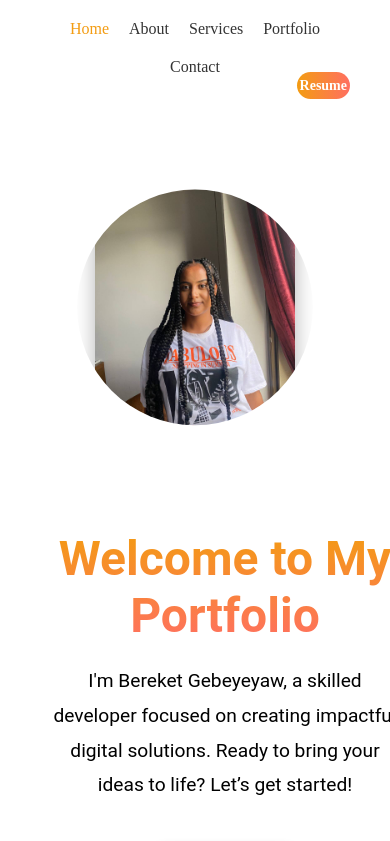
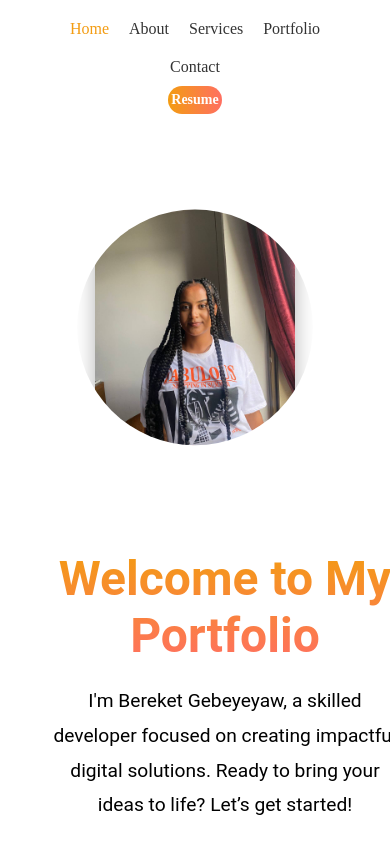
Before and after one commit to Bereketgebeyaw/Bereket-Gebeyaw, a React (Vite) app: page / in a window 390 px wide. Shown: the top 841 px of the page. Built offline with nearby package versions, Linux system fonts and the light colour scheme.

Commit message:
updated version

```diff
--- a/src/styles/Navbar.css
+++ b/src/styles/Navbar.css
@@ -33,19 +33,26 @@ ul li a {
   color: #f39c12;
 }
 
+
+
 .resume-button {
+  display: flex;
+  align-items: center;
+  justify-content: flex-end;
+  flex: 1; /* Allow it to push right */
+  min-width: max-content;
   margin-left: auto;
 }
 
 .resume-button a {
-
+  padding: 10px 20px;
   background: linear-gradient(90deg, #f39c12, #ff6f61);
   color: white;
   text-decoration: none;
   border-radius: 25px;
   font-weight: 600;
   transition: background 0.3s ease, transform 0.2s;
-  white-space: nowrap; /* Prevent text from wrapping */
+  white-space: nowrap;
 }
 
 .resume-button a:hover {
@@ -53,10 +60,10 @@ ul li a {
   background: linear-gradient(90deg, #ff6f61, #f39c12);
 }
 
-/* ✅ Keep horizontal layout on mobile but adapt spacing */
 @media (max-width: 768px) {
   .navbar-container {
-    padding: 0;
+    flex-wrap: wrap;
+    gap: 10px;
   }
 
   ul {
@@ -65,7 +72,8 @@ ul li a {
   }
 
   .resume-button {
-    margin-left: auto;
+    justify-content: center;
+    width: 100%; /* Force full width to center */
   }
 
   .resume-button a {
```
